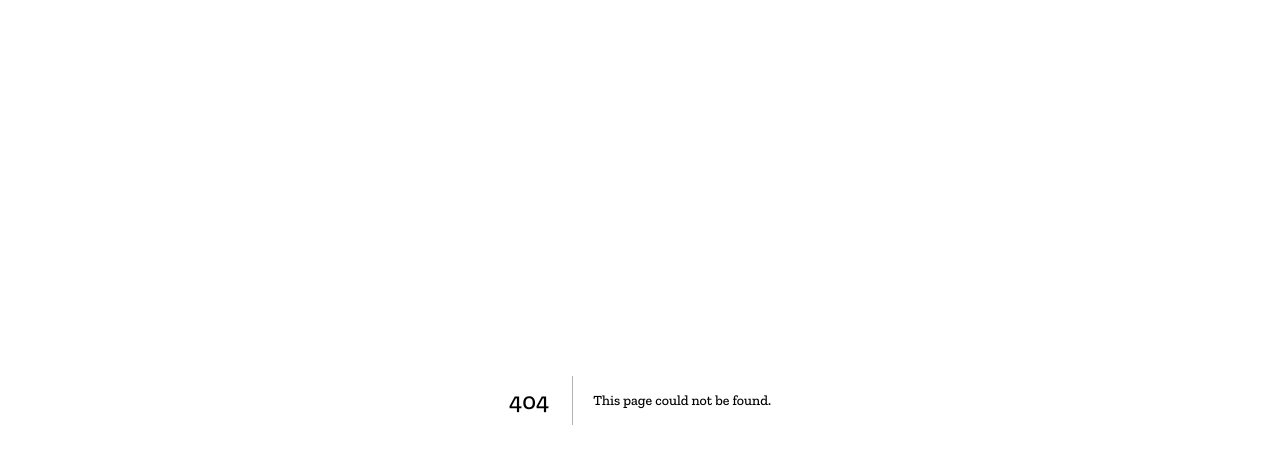
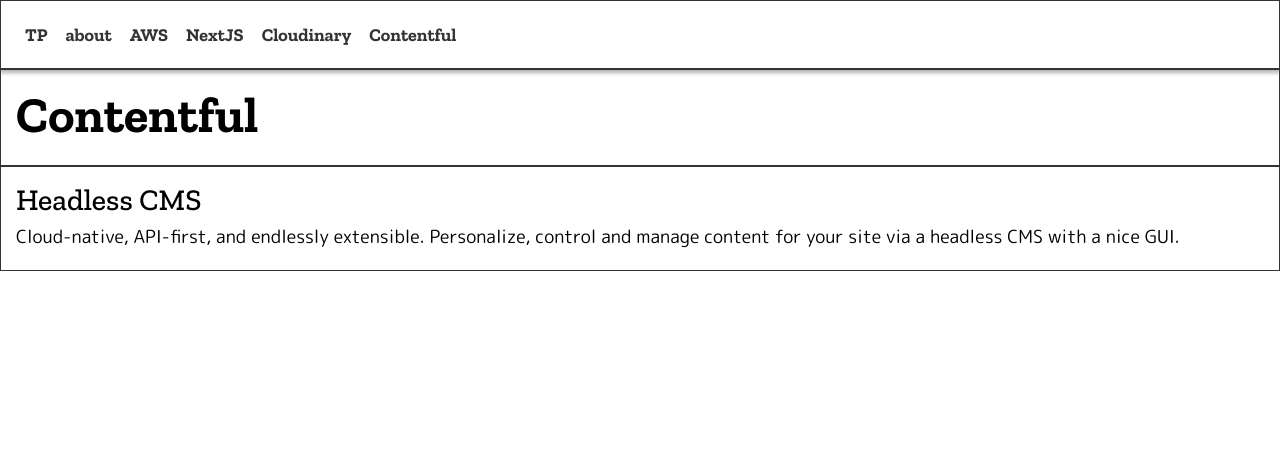
Before and after one commit to taran-pierce/taranitup, a Next.js app: page /contentful in a window 1280 px wide. Before the commit this address had no page. Shown: the top 450 px of the page. Built offline with nearby package versions, Linux system fonts and the light colour scheme; a web font is replaced by a local one.

Commit message:
feature/integrate-with-contentful
updated ENV vars

```diff
--- a/components/layouts/index.js
+++ b/components/layouts/index.js
@@ -1,5 +1,4 @@
-import React, { useEffect } from 'react';
-import { useRouter } from 'next/router';
+import React, { useEffect, useState } from 'react';
 import Head from 'next/head';
 import Header from '../header';
 import styles from './layout.module.scss';
@@ -10,9 +9,8 @@
 export default function Layout({
     children,
     title,
+    pathname,
   }) {
-
-  const { pathname } = useRouter();
 
   const canonical = `http://www.taranitup.com${pathname}`;
 
@@ -38,7 +36,7 @@
         <meta name="robots" content="index, follow" />
         <meta name="Author" content="Taran Pierce" />
         <meta name="description" content="Taran Pierce aka William Taran Pierce, personal website for testing fun stuff." />
-        <meta name="keywords" content="Taran Pierce, William Taran Pierce, taranitup, Nodejs, Nextjs, AWS, CodeBuild, Route 53, S3, Cloud Front" />
+        <meta name="keywords" content="Taran Pierce, taranitup, Software Engineer, William Taran Pierce, taranitup, Nodejs, Nextjs, AWS, CodeBuild, Route 53, S3, Cloud Front, Contentful" />
         <link rel="preconnect" href="//res.cloudinary.com" />
         <link rel="dns-prefetch" href="//res.cloudinary.com" />
       </Head>
--- a/components/navigation/index.js
+++ b/components/navigation/index.js
@@ -19,6 +19,10 @@
     {
       name: 'Cloudinary',
       href: '/cloudinary',
+    },
+    {
+      name: 'Contentful',
+      href: '/contentful',
     },
   ];
 
--- a/package.json
+++ b/package.json
@@ -1,6 +1,6 @@
 {
   "name": "taranitup",
-  "version": "1.0.2",
+  "version": "1.1.0",
   "description": "Personal website for Taran Pierce. ",
   "main": "index.js",
   "scripts": {
@@ -21,6 +21,7 @@
   "homepage": "https://github.com/taran-pierce/taranitup#readme",
   "dependencies": {
     "cloudinary-react": "^1.7.0",
+    "contentful": "^8.4.2",
     "next": "^10.2.3",
     "path": "^0.12.7",
     "prop-types": "^15.7.2",
--- a/pages/_app.js
+++ b/pages/_app.js
@@ -1,5 +1,24 @@
 import '../styles/base.scss';
 
-export default function MyApp({ Component, pageProps }) {
-  return <Component {...pageProps} />
-};
+// import App from 'next/app'
+
+
+function MyApp({ Component, pageProps }) {
+  return (
+    <Component {...pageProps} />
+  );
+}
+
+// Only uncomment this method if you have blocking data requirements for
+// every single page in your application. This disables the ability to
+// perform automatic static optimization, causing every page in your app to
+// be server-side rendered.
+//
+// MyApp.getInitialProps = async (appContext) => {
+//   // calls page's `getInitialProps` and fills `appProps.pageProps`
+//   const appProps = await App.getInitialProps(appContext);
+//
+//   return { ...appProps }
+// }
+
+export default MyApp
--- /dev/null
+++ b/pages/contentful.js
@@ -0,0 +1,35 @@
+import React from 'react';
+import Layout from '../components/layouts';
+import Text from '../components/text';
+import Container from '../components/container';
+
+export default function Contentful() {
+
+  return (
+    <>
+     <Layout
+       title={`Contentful`}
+      >
+        <section>
+          <Container>
+            <Text
+              markup={`h1`}
+              content={`Contentful`}
+            />
+          </Container>
+        </section>
+        <section>
+          <Container>
+            <Text
+              markup={`h2`}
+              content={`Headless CMS`}
+            />
+            <Text
+              content={`Cloud-native, API-first, and endlessly extensible. Personalize, control and manage content for your site via a headless CMS with a nice GUI.`}
+            />
+          </Container>
+        </section>
+     </Layout>
+    </>
+  );
+};
```
Also changed, not shown: pages/index.js (+56 -13 lines), 2 other files (tests, documents, lock files or other folders).
